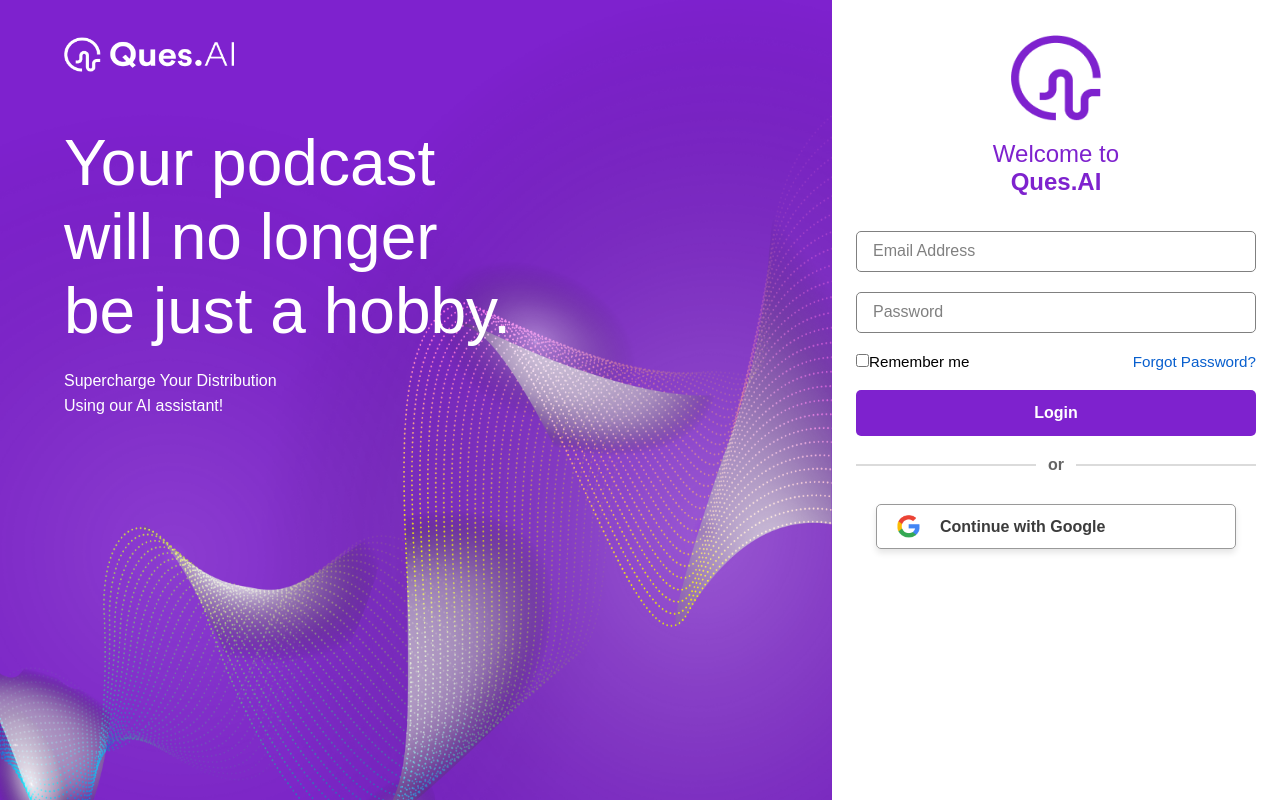
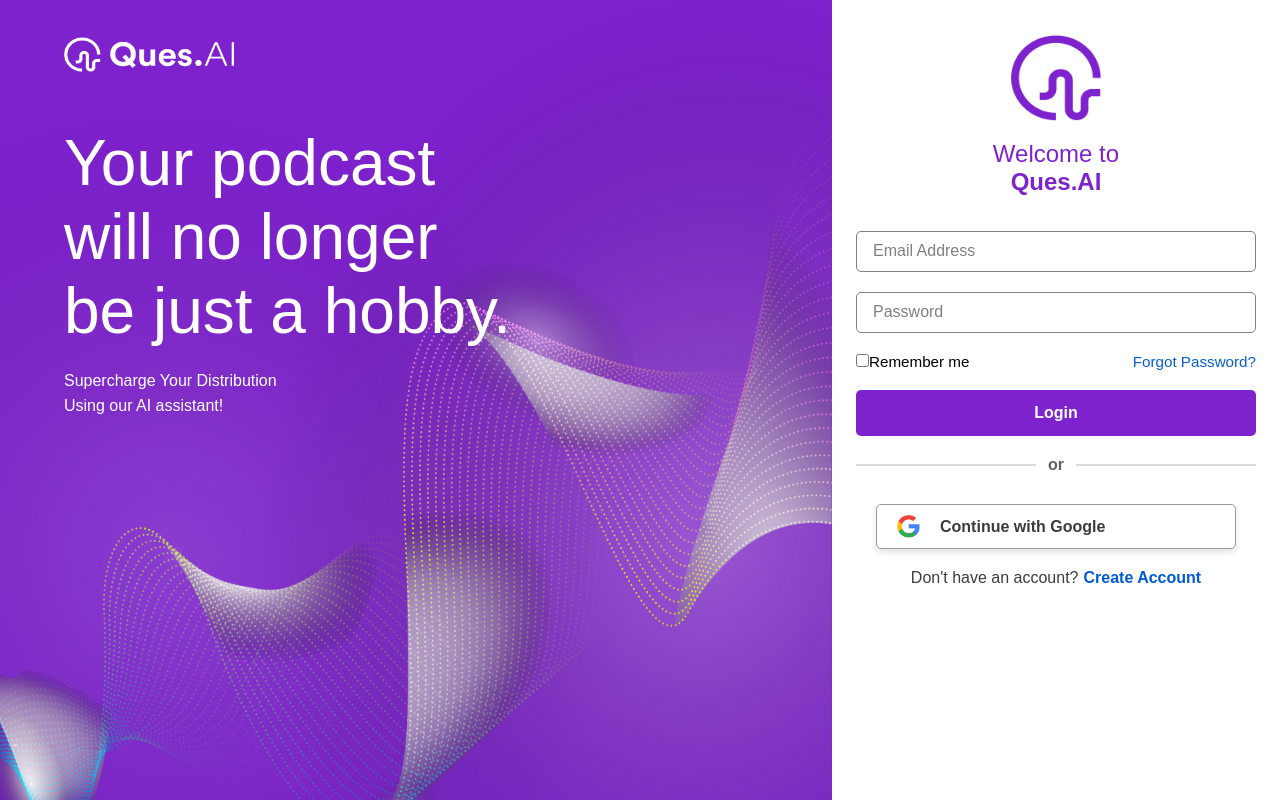
Before and after one commit to ImAnanthakrishnan/Ques.ai, a React (Vite) app in the folder client/: page / in a window 1280 px wide. Built offline with nearby package versions, Linux system fonts and the light colour scheme; no server answers.

Commit message:
style updates

```diff
--- a/client/src/App.css
+++ b/client/src/App.css
@@ -158,12 +158,25 @@
 .google-auth p{
     margin-left: 20px;
 }
+
+.create-account{
+    margin-top: 20px;
+    color: #3C3C3C;
+}
+
+
+.create-account strong{
+    margin-left: 5px;
+    color:  #005AD5;
+}
 @media screen and (max-width:905px){
     .auth-left{
         display: none;
     }
     .auth-container{
         display: block;
+        width: 95%;
+        margin: 0 auto;
     }
 }
 
--- a/client/src/pages/auth/Auth.tsx
+++ b/client/src/pages/auth/Auth.tsx
@@ -87,6 +87,9 @@
           <img src={google} alt="" />
           <p>Continue with Google</p>
         </div>
+        <div className="create-account">
+          <span>Don't have an account?<strong>Create Account</strong></span>
+        </div>
       </div>
     </section>
   );
```
